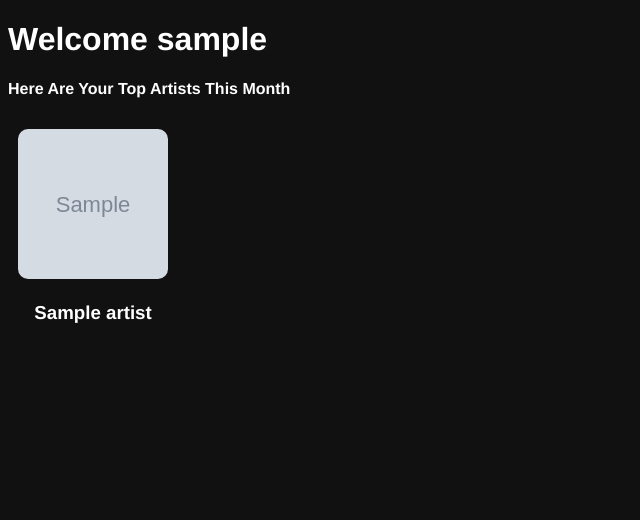
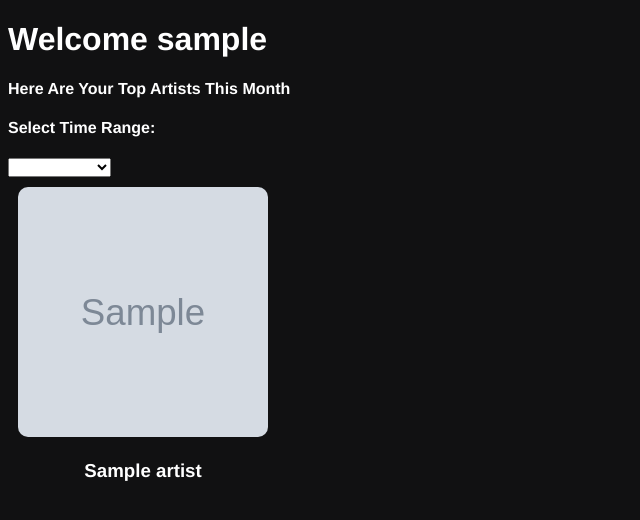
Before and after one commit to tudorhirtopanu/spotify-api-project, a Flask app: template templates/index.html in a window 1280 px wide. Shown: the top 520 px of the page, without its empty margins (0-640 px from the left). Run offline with Flask 3, Linux system fonts and the light colour scheme; the template is opened without the code that fills it: most values are stand-ins (such as "Sample title", 1, 10 or a date in 2020); grey boxes marked "Sample" are stand-in pictures.

Commit message:
add picker for time range change image size to 250 add script to change value of selected time range

```diff
--- a/templates/index.html
+++ b/templates/index.html
@@ -9,13 +9,53 @@
 <body>
     <h1>Welcome {{ user_name }}</h1>
     <h4>Here Are Your Top Artists This Month</h4>
+    <h4>Select Time Range:</h4>
+    <select id="timeRangeSelect" onchange="onTimeRangeSelectChange()">
+        <option value="short_term">Short Term</option>
+        <option value="medium_term">Medium Term</option>
+        <option value="long_term">Long Term</option>
+    </select>
+
     <div class="top-artist-container">
-        {% for artist in top_artists['items'] %}
+        <div class="top-artist-wrapper">
+            {% for artist in top_artists['items'] %}
             <div class="top-artist">
-                <img src="{{ artist['images'][0]['url'] }}" alt="{{ artist['name'] }}" width="150" height="150">
+                <img src="{{ artist['images'][0]['url'] }}" alt="{{ artist['name'] }}" width="250" height="250">
                 <h3>{{ artist['name'] }}</h3>
             </div>
         {% endfor %}
+        </div>
+        <!-- <button id="scroll-right-button" onclick="scrollRight()">➡️</button> -->
     </div>
+
+    <script>
+        // Cache data to avoid excessive api calls
+        window.onload = function () {
+        var timeRangeSelect = document.getElementById("timeRangeSelect");
+
+        //Retrieves value of "time_range"
+        var selectedTimeRange = "{{ request.args.get('time_range') }}";
+
+        if (selectedTimeRange) {
+            // Set the selected option based on the query parameter
+            timeRangeSelect.value = selectedTimeRange;
+        }
+    }
+
+        // Handle dropdown change
+        function onTimeRangeSelectChange() {
+            var selectedTimeRange = document.getElementById("timeRangeSelect").value;
+            // Redirect to the appropriate URL based on the selected time range
+            window.location.href = `/homepage?time_range=${selectedTimeRange}`;
+        }
+
+        function scrollRight() {
+            const container = document.querySelector('.top-artist-wrapper');
+            container.scrollBy({
+                left: 400, // Adjust this value to scroll by the desired amount
+                behavior: 'smooth' // Add smooth scrolling
+            });
+        }
+    </script>
 </body>
 </html>
```
